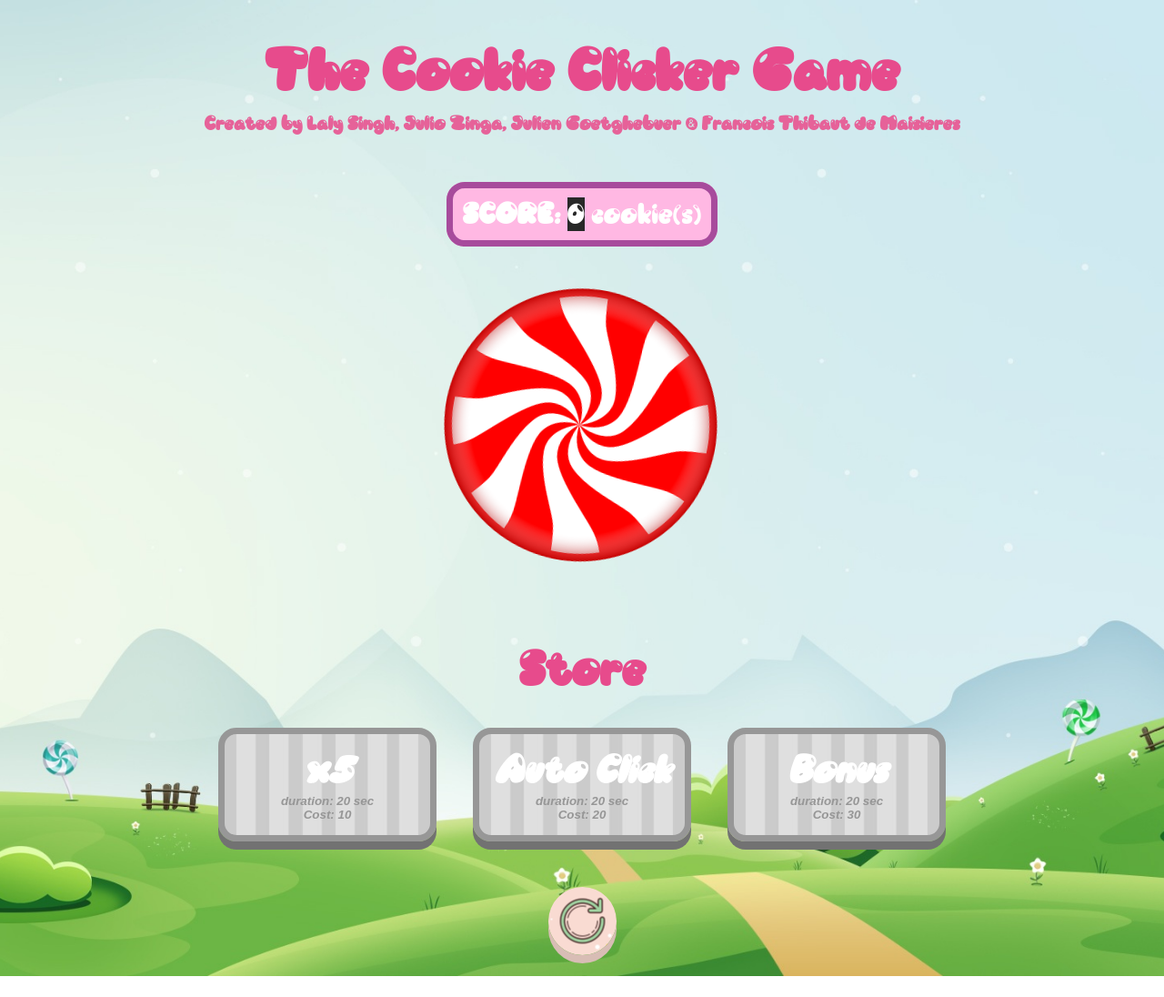
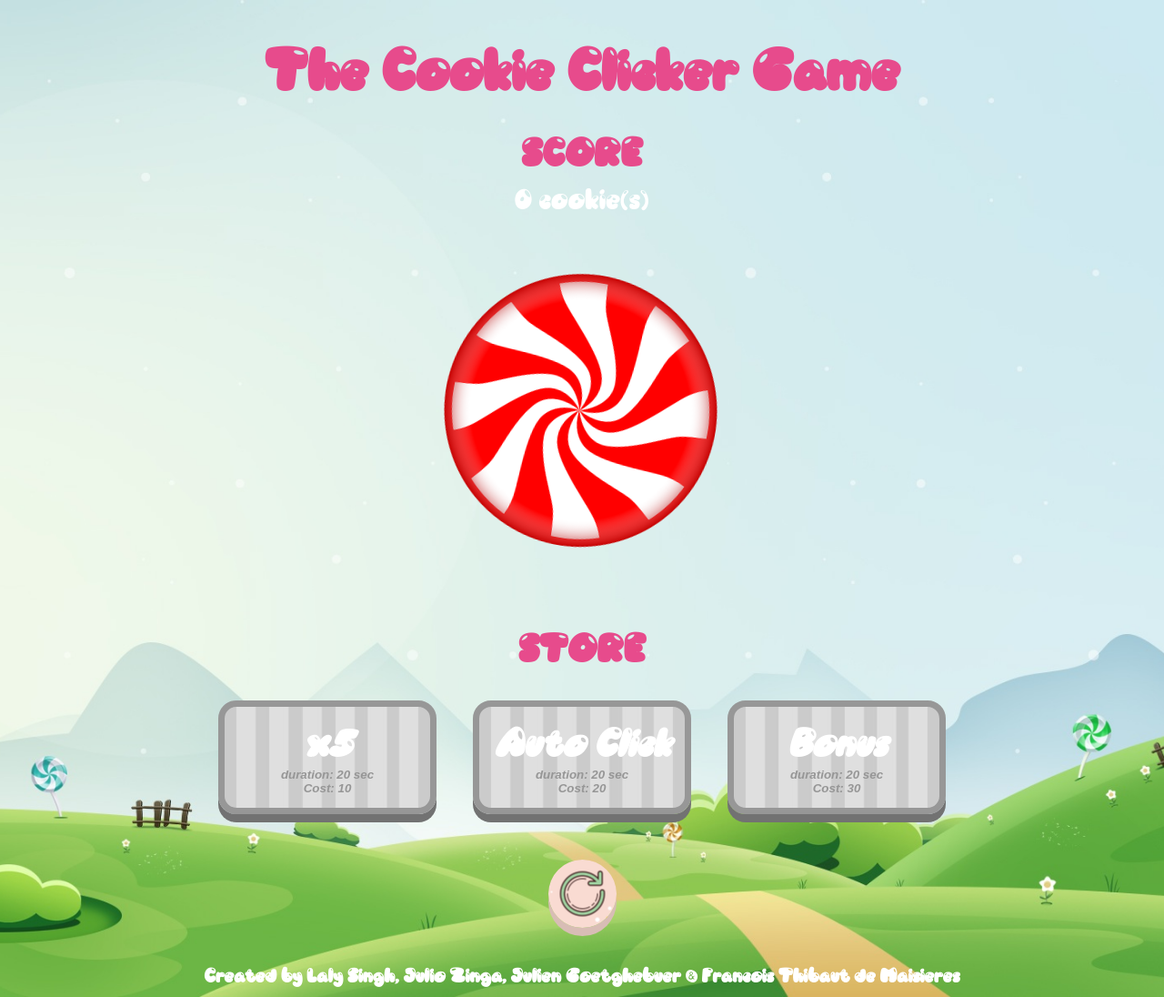
Before and after one commit to lalsdev/cookie-clicker, a plain HTML site: page index.html in a window 1280 px wide. Shown: the whole page at 91% size. Before the commit the page ends 1073 px from the top, so only its background shows below. Drawn offline with Linux system fonts and the light colour scheme.

Commit message:
fixing background count score bug

```diff
--- a/assets/css/style.css
+++ b/assets/css/style.css
@@ -17,13 +17,6 @@ h1 {
     color: rgb(231, 75, 140);
     margin-bottom: 5px;
 }
-h6 {
-    text-align: center;
-    font-family: "Candyshop";
-    font-size: 20px;
-    color: rgb(230, 98, 153);
-    margin-top: 5px;
-}
 
 article {
     align-content: center;
@@ -38,16 +31,16 @@ article {
     margin: 20px;
 }
 
-#block-score .tab {
+/*#block-score .tab {
     background-color: rgb(255, 184, 227);
     border: 7px solid rgb(167, 75, 156);
     border-radius: 20px;
     padding: 10px;
-}
+}*/
 
 
 #data-cookie-score {
-    background-color: rgba(40, 40, 40, 50);
+    background-color: transparent;
 }
 
 #data-cookie-im {
@@ -90,7 +83,7 @@ article {
     background-repeat:no-repeat;
     cursor:pointer;
     overflow: hidden;
-    margin-top: 20px;
+    margin: 20px;
     box-shadow: 0 9px rgb(216, 189, 181);
     align-content: center;
 }
@@ -109,7 +102,7 @@ aside {
 h3 {
     text-align: center;
     font-family: "Candyshop";
-    font-size: 50px;
+    font-size: 40px;
     color: rgb(231, 75, 140);
     margin: 5px;
 }
@@ -182,6 +175,14 @@ button:disabled, button[disabled]{
 
 footer span {
     height: 80px;;
+}
+
+h6 {
+    text-align: center;
+    font-family: "Candyshop";
+    font-size: 20px;
+    color: white;
+    margin: 10px;
 }
 
 @media (max-width: 860px){
--- a/index.html
+++ b/index.html
@@ -12,14 +12,18 @@
 <body>
     <header>
         <h1>The Cookie Clicker Game</h1>
-        <h6>Created by Laly Singh, Julio Zinga, Julien Goetghebuer & Francois Thibaut de Maisieres</h6>
     </header>
     <main>
         <article>
             <div id="wrapper">
                 <!-- block for score -->
                 <div id="block-score">
-                    <label for="data-cookie-im"><span class="tab"><b>SCORE: </b><span  id="data-cookie-score"></span> cookie(s)</span></label>
+                    <label for="data-cookie-im">
+                        <span class="tab">
+                            <h3>SCORE</h3>
+                            <span id="data-cookie-score"></span> cookie(s)
+                        </span>
+                    </label>
                 </div>
 
                 <!-- block for cookie -->
@@ -31,7 +35,7 @@
             </div>
         </article>
 
-        <h3>Store</h3>
+        <h3>STORE</h3>
         <aside class="flex-container">
             <div>
                 <button disabled id="btn1" class="button"><span class="btn-value">x5</span>
@@ -69,7 +73,7 @@
             <button id="data-cookie-reset"></button>
         </div>
         <footer>
-            <span></span>
+                <h6>Created by Laly Singh, Julio Zinga, Julien Goetghebuer & Francois Thibaut de Maisieres</h6>
         </footer>
     </main>
 
```
